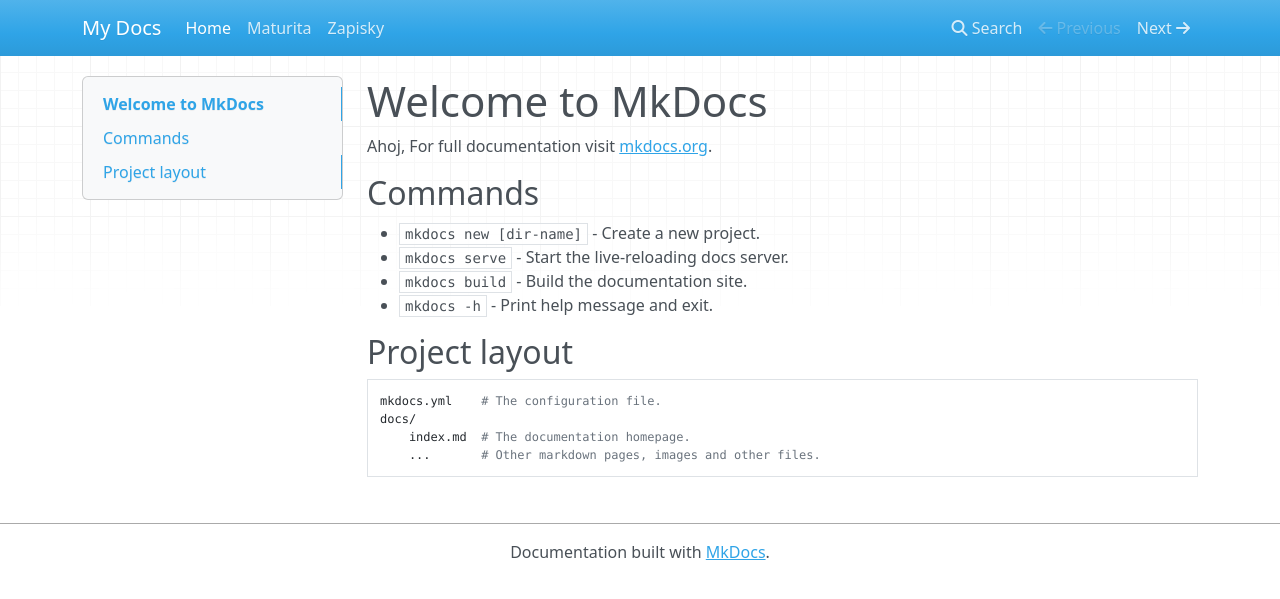
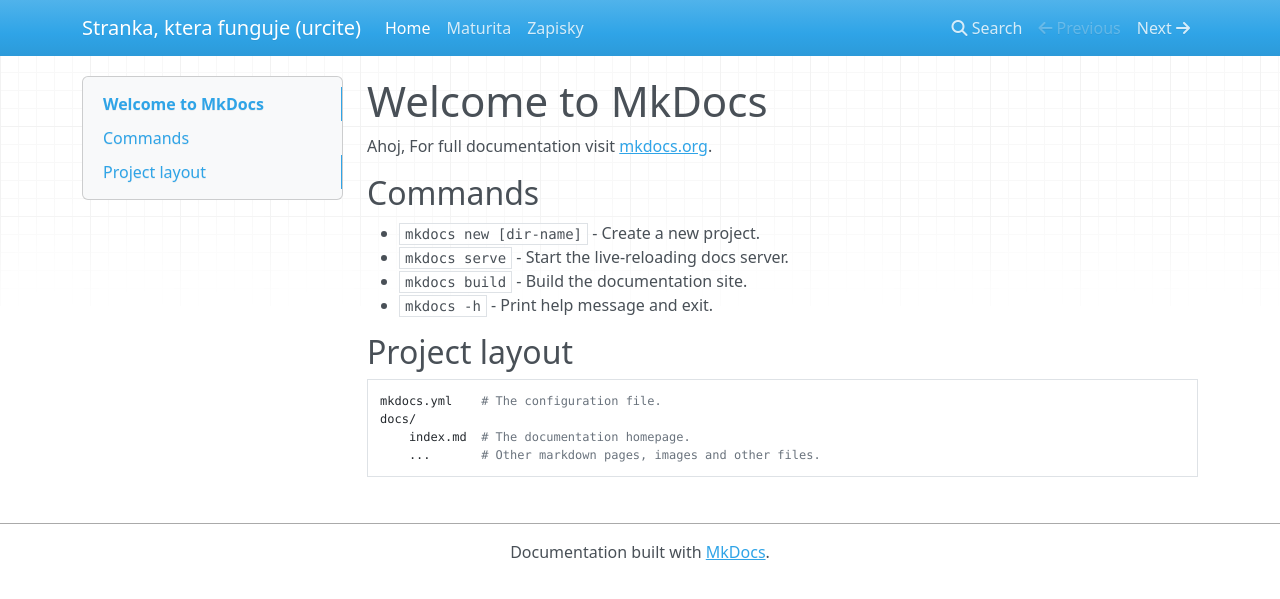
Before and after one commit to gyarab/2023_wa_sz_prochazka_mkdocs, an MkDocs documentation site: the page built from docs/index.md, in a window 1280 px wide. Shown: the top 599 px of the page. Built offline with MkDocs 1.6.1, drawn with Linux system fonts in a browser that asks for light colours; nearby versions of some CDN libraries.

Commit message:
dalsi update

```diff
--- a/mkdocs.yml
+++ b/mkdocs.yml
@@ -1,4 +1,4 @@
-site_name: My Docs
+site_name: Stranka, ktera funguje (urcite)
 nav:
   - Home: 'index.md'
   - Maturita: 'maturita.md'
```
